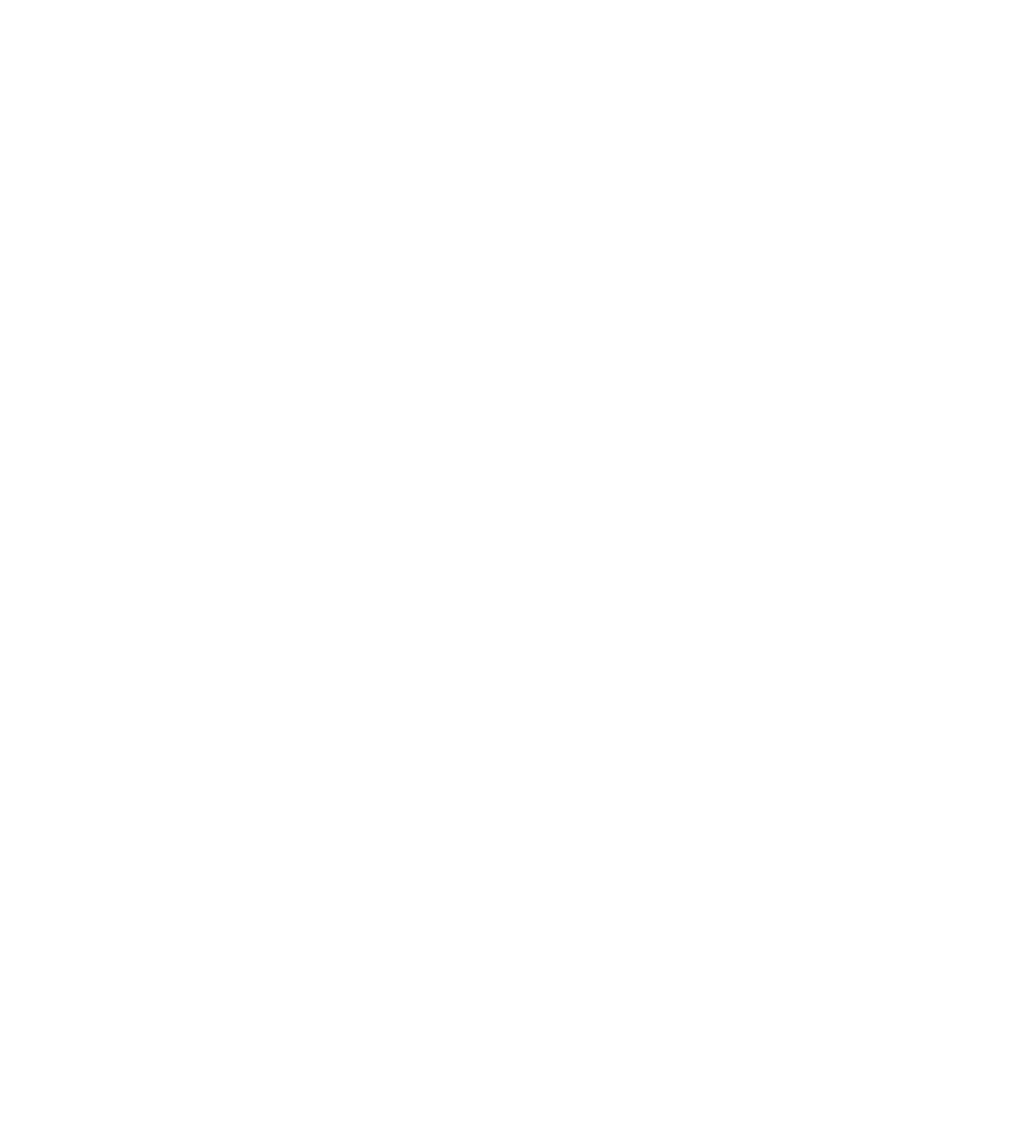
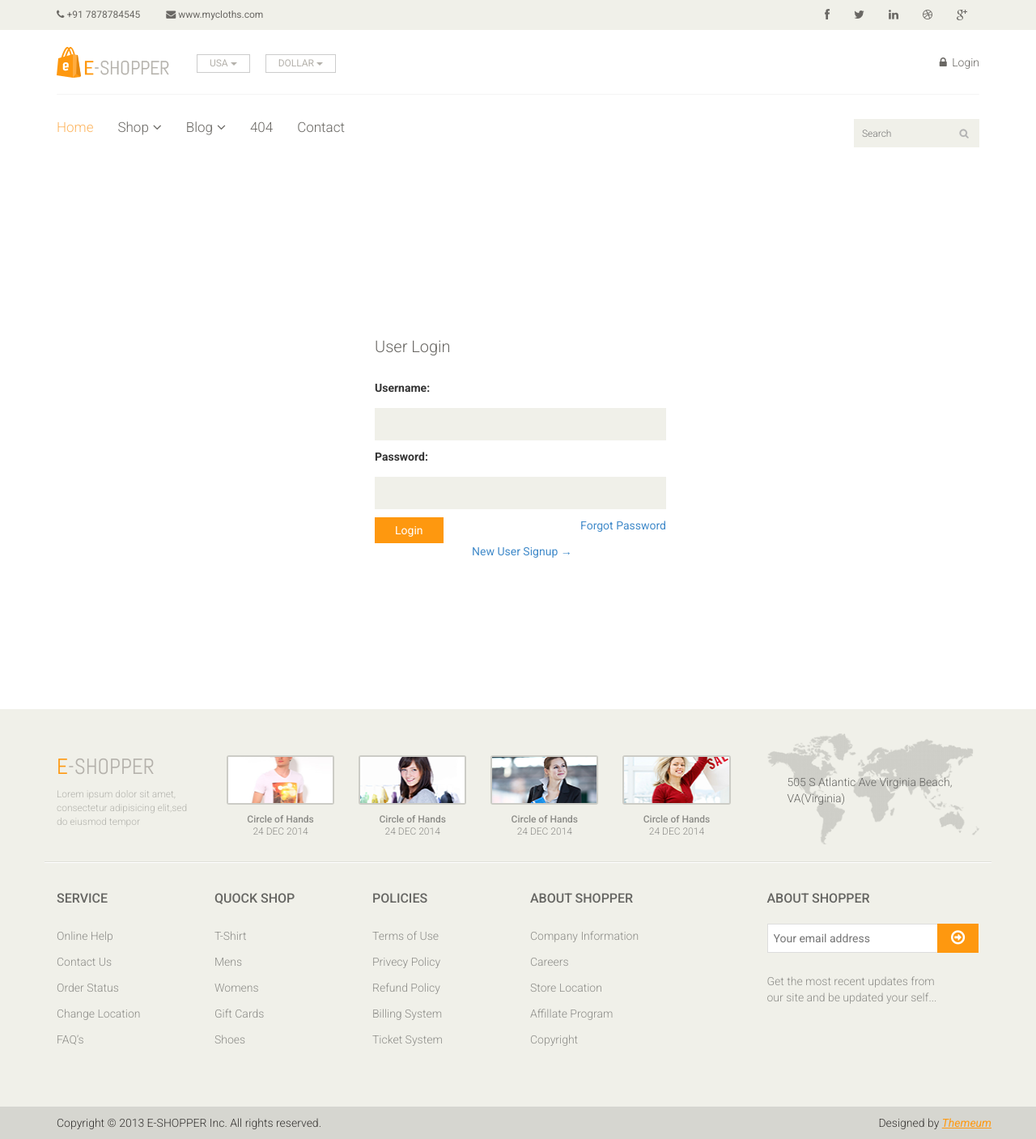
Before and after one commit to krunalmaru/clothstore, a Django app: page /accounts/login/ in a window 1280 px wide. Before the commit the page is empty. Shown: the whole page at 81% size. Before the commit the page ends 800 px from the top, so only its background shows below. Run offline with Django 4.2, Linux system fonts and the light colour scheme.

Commit message:
login page

```diff
--- a/myclothstore/home/templates/home/base.html
+++ b/myclothstore/home/templates/home/base.html
@@ -93,7 +93,6 @@
 								<li><a href="checkout.html"><i class="fa fa-crosshairs"></i> Checkout</a></li>
 								<li><a href="cart.html"><i class="fa fa-shopping-cart"></i> Cart</a></li>
 								<li><a href=""><i class="fa fa-lock"></i> Logout</a></li>
-
 							{% else %}
 								<li><a href="{% url 'login' %}"><i class="fa fa-lock"></i> Login</a></li>
 							{% endif %}
--- a/myclothstore/home/templates/registration/login.html
+++ b/myclothstore/home/templates/registration/login.html
@@ -0,0 +1,27 @@
+{% extends 'home/base.html' %}
+{% load static %}
+{% block main %}
+
+<section id="form" style="margin-left: 35%;"><!--form-->
+    <div class="container">
+        <div class="row">
+            <div class="col-sm-4">
+                <div class="signup-form"><!--sign up form-->
+                    <h2>User Login</h2>
+                    <form action="" method="post">
+                        {% csrf_token %}
+                        {% for field in form %}
+                            {{field.error}}
+                            <p>{{field.label_tag}}</p>
+                            <p>{{field}}</p>
+                        {% endfor %}
+                        <a style="float: right;"  href="">Forgot Password</a>
+                        <button type="submit" class="btn btn-default">Login</button>
+                        <a href="{% url 'signup'%}"><span style="margin-left: 120px;">New User Signup&nbsp;&rarr;</span></a>
+                    </form>
+                </div><!--/sign up form-->
+            </div>
+        </div>
+    </div>
+</section><!--/form-->
+{% endblock %}
--- a/myclothstore/home/views.py
+++ b/myclothstore/home/views.py
@@ -36,4 +36,4 @@
 
 
 def login_view(request):
-    return render(request,'home/login.html')
+    return render(request,'registration/login.html')
--- a/myclothstore/myclothstore/settings.py
+++ b/myclothstore/myclothstore/settings.py
@@ -122,7 +122,8 @@
 STATIC_URL = 'static/'
 STATICFILES_DIRS = [STATIC_DIR]
 
-
+LOGIN_REDIRECT_URL = 'home'
+LOGOUT_REDIRECT_URL = 'home'
 # Default primary key field type
 # https://docs.djangoproject.com/en/4.1/ref/settings/#default-auto-field
 
```
Also changed, not shown: myclothstore/db.sqlite3, myclothstore/home/templates/home/login.html (deleted).
